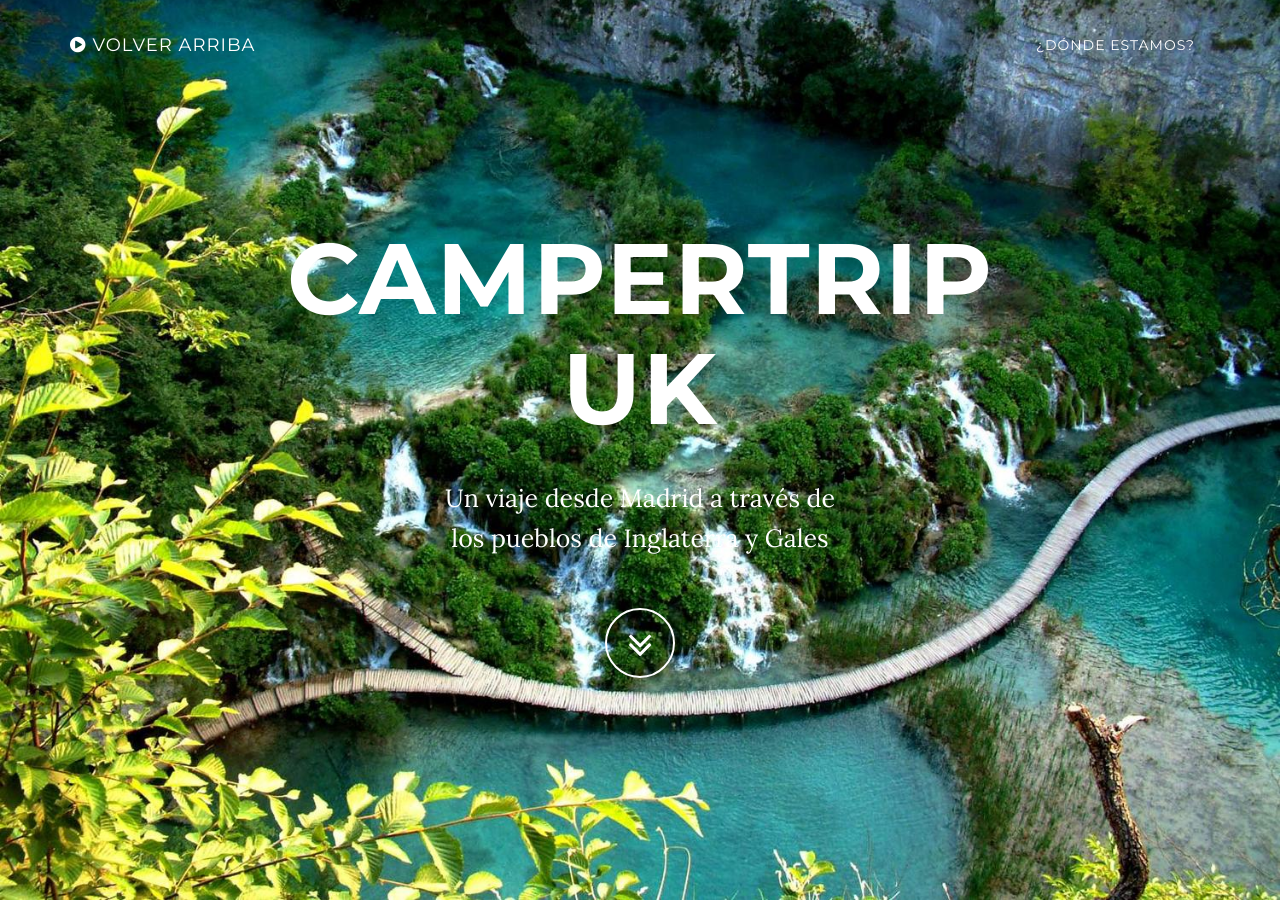
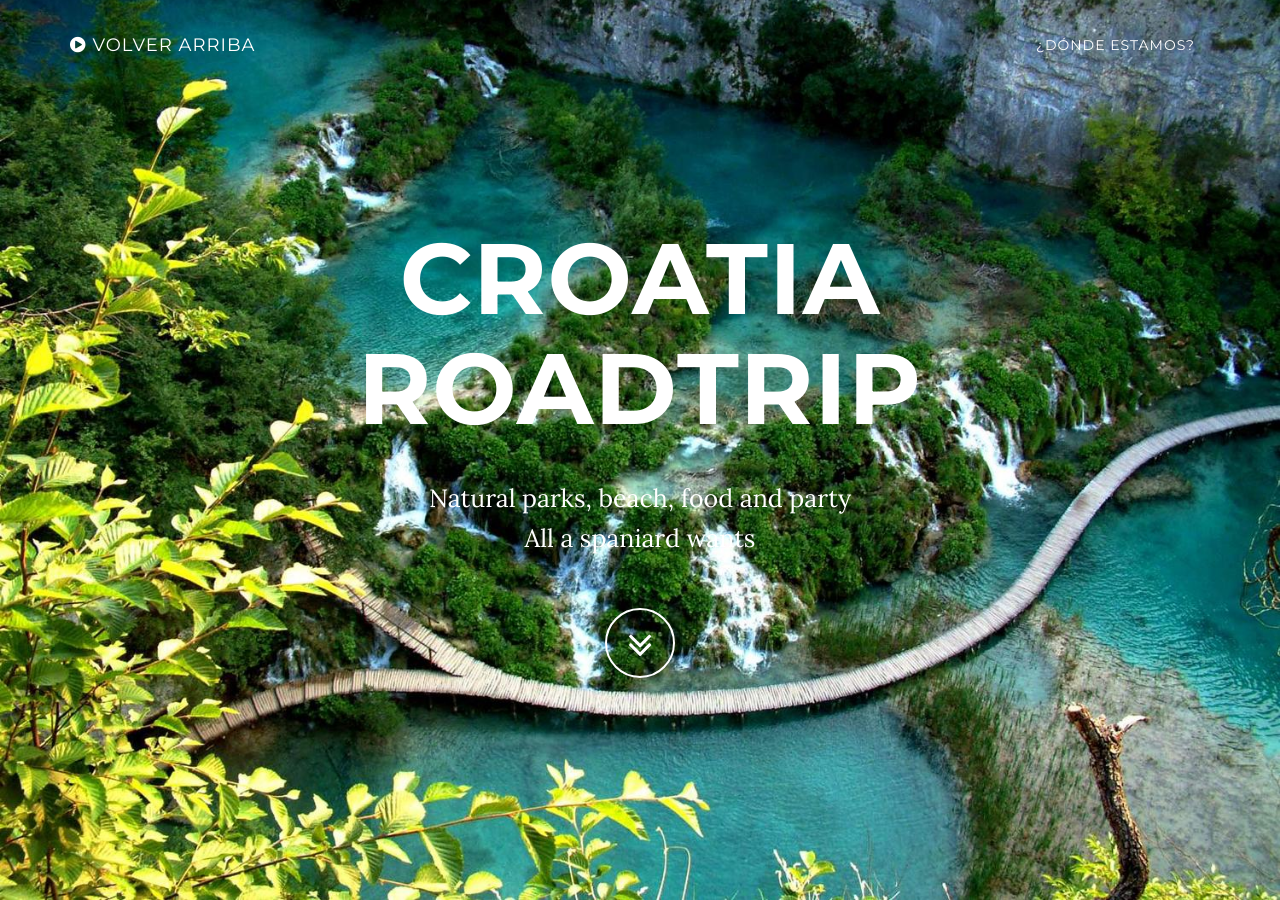
Before and after one commit to playback/playback.github.io, a Jekyll site: the page built from index.html, in a window 1280 px wide and 900 px high. Built offline with Jekyll 4.4.1, drawn with Linux system fonts in a browser that asks for light colours; some of the changed lines change nothing that is shown.

Commit message:
New destiny: Croatia

```diff
--- a/_includes/croatia_map.html
+++ b/_includes/croatia_map.html
@@ -13,121 +13,33 @@
       }
       function getPosition() {
         var today = new Date();
-        if (today < getDate("2015/08/14 10:52")) { //Madrid
+        if (today < getDate("2015/08/16 16:25")) { //Madrid
           return new google.maps.LatLng(40.4271128,-3.6821114);
-        } else {
-          return new google.maps.LatLng(43.4140297,-4.0563102);
-        } /*else if (today < getDate("2015/07/04 21:00")) { //Santander
-          return new google.maps.LatLng(43.4613444,-3.8111371);
-        } else if (today < getDate("2015/07/05 03:00")) { //Navegando tarde/noche
-          return new google.maps.LatLng(45.327804, -5.339756);
-        } else if (today < getDate("2015/07/05 11:00")) { //Navegando madrugada
-          return new google.maps.LatLng(47.501230, -6.218662);
-        } else if (today < getDate("2015/07/05 19:00")) { //Navegando mediodia
-          return new google.maps.LatLng(49.808554, -3.494053);
-        } else if (today < getDate("2015/07/05 21:00")) { //Portsmouth
-          return new google.maps.LatLng(50.8148511,-1.0965218);
-        } else if (today < getDate("2015/07/07 11:00")) { //Salisbury
-          return new google.maps.LatLng(51.0797111,-1.8083435);
-        } else if (today < getDate("2015/07/07 14:00")) { // Winchester
-          return new google.maps.LatLng(51.0641436,-1.3207917);
-        } else if (today < getDate("2015/07/07 18:00")) { //Jane Austin
-          return new google.maps.LatLng(51.133093,-0.989005);
-        } else if (today < getDate("2015/07/07 21:30")) { //Harry Potter
-          return new google.maps.LatLng(51.6909914,-0.4178559);
-        } else if (today < getDate("2015/07/09 10:00")) { //Oxford
-          return new google.maps.LatLng(51.7504163,-1.2475878);
-        } else if (today < getDate("2015/07/09 12:00")) { //Bleheim palace
-          return new google.maps.LatLng(51.841365,-1.360972);
-        } else if (today < getDate("2015/07/09 12:45")) { //Burford
-          return new google.maps.LatLng(51.8043191,-1.6334708);
-        } else if (today < getDate("2015/07/09 13:30")) { //Stow-on-the-world
-          return new google.maps.LatLng(51.9312108,-1.7194062);
-        } else if (today < getDate("2015/07/09 15:00")) { //Broadway
-          return new google.maps.LatLng(52.0396946,-1.8624682);
-        } else if (today < getDate("2015/07/09 17:00")) { //Chipping Campden
-          return new google.maps.LatLng(52.032503,-1.7874858);
-        } else if (today < getDate("2015/07/09 18:00")) { //Upton House
-          return new google.maps.LatLng(52.1069859,-1.4592215);
-        } else if (today < getDate("2015/07/10 10:00")) { //Stratford-upon-Avon
-          return new google.maps.LatLng(52.1966458,-1.7129966);
-        } else if (today < getDate("2015/07/10 16:00")) { //Warwick castle
-          return new google.maps.LatLng(52.279668,-1.585228);
-        } else if (today < getDate("2015/07/10 20:00")) { //Portmeirion
-          return new google.maps.LatLng(52.913688,-4.0972613);
-        } else if (today < getDate("2015/07/11 10:30")) { //Tyddyn Llwyn
-          return new google.maps.LatLng(52.9216703,-4.1386464);
-        } else if (today < getDate("2015/07/11 12:00")) { //Beddgelert
-          return new google.maps.LatLng(53.0121823,-4.1056961);
-        } else if (today < getDate("2015/07/11 14:00")) { //Llanberis
-          return new google.maps.LatLng(53.1166872,-4.121835);
-        } else if (today < getDate("2015/07/11 15:30")) { //Conwy
-          return new google.maps.LatLng(53.2741377,-3.8405255);
-        } else if (today < getDate("2015/07/11 18:30")) { //Llandudno
-          return new google.maps.LatLng(53.3193766,-3.8239764);
-        } else if (today < getDate("2015/07/11 20:00")) { //Betws-y-Coed
-          return new google.maps.LatLng(53.0910578,-3.8032385);
-        } else if (today < getDate("2015/07/12 08:30")) { //Ffestiniog Blaneau
-          return new google.maps.LatLng(52.9869904,-3.9370773);
-        } else if (today < getDate("2015/07/12 15:00")) { //Zip-world titan
-          return new google.maps.LatLng(53.005073,-3.939831);
-        } else if (today < getDate("2015/07/12 18:00")) { //Tewkesbury
-          return new google.maps.LatLng(51.9925572,-2.1378123);
-        } else if (today < getDate("2015/07/13 10:00")) { //Bourton on the water
-          return new google.maps.LatLng(51.8761458,-1.7708784);
-        } else if (today < getDate("2015/07/13 12:00")) { //Bibury
-          return new google.maps.LatLng(51.7593671,-1.8317537);
-        } else if (today < getDate("2015/07/13 14:00")) { //Hatherop Castle school
-          return new google.maps.LatLng(51.74494,-1.779624);
-        } else if (today < getDate("2015/07/13 16:00")) { //Cirencester
-          return new google.maps.LatLng(51.7149797,-1.9663071);
-        } else if (today < getDate("2015/07/13 18:00")) { //Castle Combe
-          return new google.maps.LatLng(51.4923938,-2.2303903);
-        } else if (today < getDate("2015/07/13 20:00")) { //Great Chalfield manor and garden
-          return new google.maps.LatLng(51.3676407,-2.2022462);
-        } else if (today < getDate("2015/07/14 15:00")) { //Bath
-          return new google.maps.LatLng(51.3801265,-2.36453);
-        } else if (today < getDate("2015/07/14 21:00")) { //Bristol
-          return new google.maps.LatLng(51.468489,-2.5907094);
-        } else if (today < getDate("2015/07/15 10:00")) { //Bath
-          return new google.maps.LatLng(51.3801265,-2.36453);
-        } else if (today < getDate("2015/07/15 13:00")) { //Longleat House
-          return new google.maps.LatLng(51.1858195,-2.2744381);
-        } else if (today < getDate("2015/07/15 15:00")) { //Stourhead
-          return new google.maps.LatLng(51.1051101,-2.3179141);
-        } else if (today < getDate("2015/07/15 18:00")) { //Glastonbury
-          return new google.maps.LatLng(51.1460106,-2.7032909);
-        } else if (today < getDate("2015/07/16 10:00")) { //Tintagel
-          return new google.maps.LatLng(50.6626429,-4.7486982);
-
-        } else if (today < getDate("2015/07/18 11:30")) { //Land's end
-          return new google.maps.LatLng(50.0647451,-5.7150079);
-        } else if (today < getDate("2015/07/18 17:00")) { //Marazion
-          return new google.maps.LatLng(50.1277611,-5.4661131);
-
-
-        } else if (today < getDate("2015/07/19 10:30")) { //Fowey
-          return new google.maps.LatLng(50.1277611,-5.4661131);
-
-        } else if (today < getDate("2015/07/19 16:45")) { //Plymouth
-          return new google.maps.LatLng(50.3887424,-4.11257);
-
-        } else if (today < getDate("2015/07/19 20:30")) { //Navegando tarde/noche
-          return new google.maps.LatLng(49.808554, -3.494053);
-        } else if (today < getDate("2015/07/20 02:30")) { //Navegando madrugada
-          return new google.maps.LatLng(47.501230, -6.218662);
-        } else if (today < getDate("2015/07/20 08:30")) { //Navegando mediodia
-          return new google.maps.LatLng(45.327804, -5.339756);
-
-
-        } else if (today < getDate("2015/07/20 14:30")) { //Santander
-          return new google.maps.LatLng(50.0647451,-5.7150079);
-        } else if (today < getDate("2015/07/20 17:30")) { //En ruta a Madrid
-          return new google.maps.LatLng(42.7098711,-3.6901299);
-
-        } else { // De vuelta en Madrid
+        } else if (today < getDate("2015/08/18 11:00")) { //Dubrovnik
+          return new google.maps.LatLng(42.6457256,18.094058);
+        } else if (today < getDate("2015/08/18 14:00")) { //Bosnia beach
+          return new google.maps.LatLng(42.9238717,17.6145823);
+        } else if (today < getDate("2015/08/20 11:00")) { //Hvar
+          return new google.maps.LatLng(43.173623,16.4038756);
+        } else if (today < getDate("2015/08/20 13:00")) { //Navegando
+          return new google.maps.LatLng(43.3567317,16.4147512);
+        } else if (today < getDate("2015/08/20 16:00")) { //Split
+          return new google.maps.LatLng(43.5148515,16.4490835);
+        } else if (today < getDate("2015/08/20 18:00")) { //Trogir
+          return new google.maps.LatLng(43.5279437,16.2589264);
+        } else if (today < getDate("2015/08/21 10:00")) { //Sibenik
+          return new google.maps.LatLng(43.7411627,15.8875513);
+        } else if (today < getDate("2015/08/21 18:00")) { //Krka
+          return new google.maps.LatLng(43.8666017,15.9724838);
+        } else if (today < getDate("2015/08/22 10:00")) { //Zadar
+          return new google.maps.LatLng(44.1349557,15.248914);
+        } else if (today < getDate("2015/08/22 18:00")) { //Plitvice
+          return new google.maps.LatLng(44.8532297,15.578286);
+        } else if (today < getDate("2015/08/23 18:40")) { //Zagreb
+          return new google.maps.LatLng(45.840196,15.9643316);
+        } else { // Back to Madrid
           return new google.maps.LatLng(40.4271128,-3.6821114);
-        }*/
+        }
       }
 
     function initialize() {
@@ -142,11 +54,12 @@
       marker.setAnimation(google.maps.Animation.BOUNCE);
       }
       today = new Date();
-      if (today < getDate("2015/07/05 19:00")) { //Arrive to UK, moreless
+      /*if (today < getDate("2015/07/05 19:00")) {
           var zoom = 7;
       } else {
       	  var zoom = 8;
-      }
+      }*/
+      var zoom = 8;
       var mapCanvas = document.getElementById('map-canvas');
       var mapOptions = {
         center: getPosition(),
--- a/_includes/header.html
+++ b/_includes/header.html
@@ -4,8 +4,8 @@
             <div class="container">
                 <div class="row">
                     <div class="col-md-8 col-md-offset-2">
-                        <h1 class="brand-heading">Campertrip UK</h1>
-                        <p class="intro-text">Un viaje desde Madrid a través de<br>los pueblos de Inglaterra y Gales</p>
+                        <h1 class="brand-heading">Croatia Roadtrip</h1>
+                        <p class="intro-text">Natural parks, beach, food and party<br>All a spaniard wants</p>
                         <a href="#map-canvas" class="btn btn-circle page-scroll">
                             <i class="fa fa-angle-double-down animated"></i>
                         </a>
```
